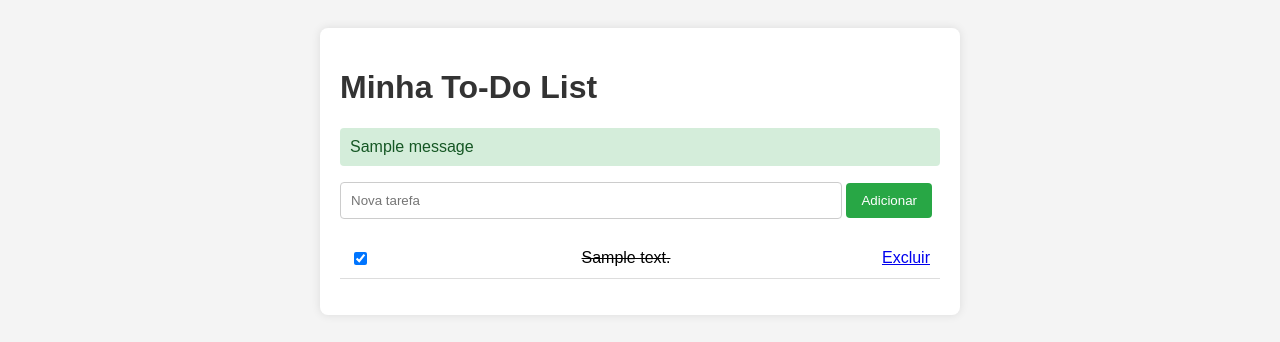
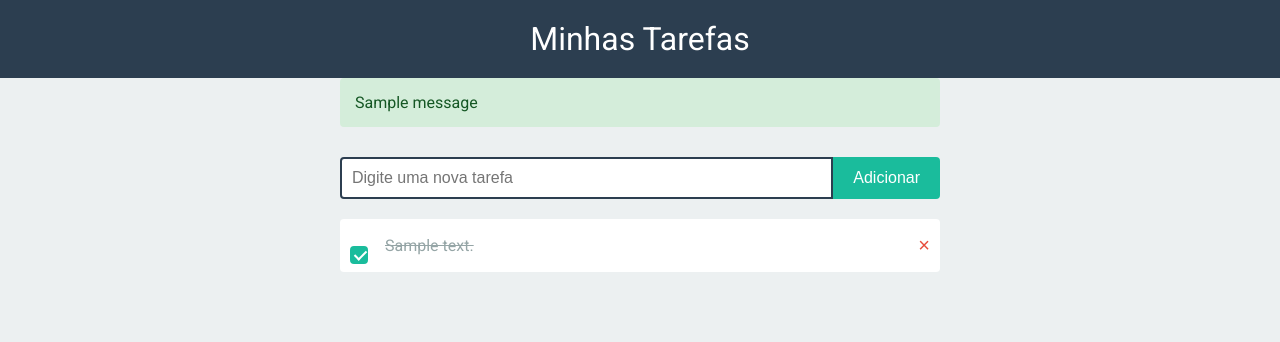
Before and after one commit to DodoJota/todo, a Flask app: template templates/index.html in a window 1280 px wide. Shown: the top 342 px of the page. Run offline with Flask 3, Linux system fonts and the light colour scheme; the template is opened without the code that fills it: values that come from a table or form of the project are taken from there, others are empty; tables that the repository leaves empty hold one stand-in row (values such as "Sample post"); one stand-in notice (Sample message) is shown.

Commit message:
All running smoothly

```diff
--- a/app.py
+++ b/app.py
@@ -1,7 +1,5 @@
 from flask import Flask, render_template, flash, redirect, url_for, request, jsonify
 from flask_sqlalchemy import SQLAlchemy
-import os
-
 
 app = Flask(__name__)
 app.config['SQLALCHEMY_DATABASE_URI'] = 'sqlite:///todo.db'
@@ -15,20 +13,23 @@ class Todo(db.Model):
     content = db.Column(db.String(200), nullable=False)
     completed = db.Column(db.Boolean, default=False)
 
+with app.app_context():
+    db.create_all()
+
 @app.route('/')
 def index():
     todos = Todo.query.all()
-    return render_template(index.html, todos=todos)
+    return render_template('index.html', todos=todos)
 
 @app.route('/add', methods=['POST'])
 def add():
-    content = request.form('content')
+    content = request.form['content']
     new_todo = Todo(content=content)
 
     try:
         db.session.add(new_todo)
         db.session.commit()
-        flash('Tarefa adicionada!','success')
+        flash('Tarefa adicionada!', 'success')
         return redirect(url_for('index'))
     except:
         flash('Erro ao adicionar tarefa!', 'error')
@@ -43,19 +44,20 @@ def complete(id):
     try:
         db.session.commit()
         message = 'Parabéns por concluir a tarefa!' if todo.completed else 'Tarefa desmarcada como não concluída.'
-        return jsonify({'status': 'success', 'message': message})
+        return jsonify({'status': 'success', 'message': message, 'category': 'success'})
     except:
-         return jsonify({'status': 'error'}), 500
+        return jsonify({'status': 'error', 'message': 'Erro ao atualizar tarefa.', 'category': 'error'}), 500
 
 @app.route('/delete/<int:id>', methods=['POST'])
-def delete():
+def delete(id):
     todo = Todo.query.get_or_404(id)
 
     try:
         db.session.delete(todo)
         db.session.commit()
-        flash('Tarefa excluída!', 'success')
-        return redirect(url_for('index'))
+        return jsonify({'status': 'success', 'message': 'Tarefa excluída!', 'category': 'success'})
     except:
-        flash('Erro ao excluir tarefa', 'error')
-        return redirect(url_for('index'))
+        return jsonify({'status': 'error', 'message': 'Erro ao excluir tarefa.', 'category': 'error'}), 500
+
+if __name__ == '__main__':
+    app.run(debug=True)
--- a/static/js/css/styles.css
+++ /dev/null
@@ -1,71 +0,0 @@
-body {
-    font-family: Arial, sans-serif;
-    background-color: #f4f4f4;
-    display: flex;
-    flex-direction: column;
-    align-items: center;
-    padding: 20px;
-}
-
-.container {
-    max-width: 600px;
-    width: 100%;
-    background-color: #fff;
-    padding: 20px;
-    border-radius: 8px;
-    box-shadow: 0 0 10px rgba(0, 0, 0, 0.1);
-}
-
-h1 {
-    color: #333;
-}
-
-form {
-    margin-bottom: 20px;
-}
-
-input[type="text"] {
-    padding: 10px;
-    width: 80%;
-    border: 1px solid #ccc;
-    border-radius: 4px;
-}
-
-button {
-    padding: 10px 15px;
-    border: none;
-    background-color: #28a745;
-    color: white;
-    border-radius: 4px;
-    cursor: pointer;
-}
-
-button:hover {
-    background-color: #218838;
-}
-
-ul {
-    list-style-type: none;
-    padding: 0;
-}
-
-.todo-item {
-    display: flex;
-    align-items: center;
-    justify-content: space-between;
-    padding: 10px;
-    border-bottom: 1px solid #ddd;
-}
-
-.flash-message {
-    padding: 10px;
-    margin-bottom: 10px;
-    border-radius: 4px;
-    background-color: #d4edda;
-    color: #155724;
-}
-
-.flash-message.error {
-    background-color: #f8d7da;
-    color: #721c24;
-}
--- /dev/null
+++ b/static/styles.css
@@ -0,0 +1,210 @@
+/* Definição das cores */
+:root {
+    --primary-color: #2C3E50;       /* Azul Escuro */
+    --secondary-color: #1ABC9C;     /* Turquesa */
+    --accent-color: #E74C3C;        /* Vermelho */
+    --background-color: #ECF0F1;    /* Cinza Claro */
+    --text-color: #2C3E50;          /* Azul Escuro */
+    --completed-color: #95A5A6;     /* Cinza Médio */
+}
+
+/* Reset básico */
+* {
+    margin: 0;
+    padding: 0;
+    box-sizing: border-box;
+}
+
+/* Estilos base */
+body {
+    font-family: 'Roboto', sans-serif;
+    background-color: var(--background-color);
+    color: var(--text-color);
+}
+
+header {
+    background-color: var(--primary-color);
+    color: #fff;
+    padding: 20px 0;
+    text-align: center;
+}
+
+h1 {
+    margin: 0;
+    font-weight: normal;
+}
+
+.container {
+    width: 90%;
+    max-width: 600px;
+    margin: 30px auto;
+}
+
+/* Formulário */
+#add-form {
+    display: flex;
+    margin-bottom: 20px;
+}
+
+#add-form input[type="text"] {
+    flex: 1;
+    padding: 10px;
+    border: 2px solid var(--primary-color);
+    border-radius: 4px 0 0 4px;
+    font-size: 16px;
+}
+
+#add-form button {
+    padding: 0 20px;
+    background-color: var(--secondary-color);
+    border: none;
+    color: #fff;
+    font-size: 16px;
+    cursor: pointer;
+    border-radius: 0 4px 4px 0;
+    transition: background-color 0.3s;
+}
+
+#add-form button:hover {
+    background-color: #16a085;
+}
+
+/* Lista de tarefas */
+#todo-list {
+    list-style-type: none;
+    padding: 0;
+    margin: 0;
+}
+
+#todo-list li {
+    display: flex;
+    align-items: center;
+    background-color: #fff;
+    padding: 15px 10px;
+    margin-bottom: 10px;
+    border-radius: 4px;
+}
+
+#todo-list li:hover {
+    background-color: #f0f0f0;
+}
+
+/* Checkbox personalizado */
+.checkbox-container {
+    display: inline-block;
+    position: relative;
+    padding-left: 25px;
+    margin-right: 10px;
+    cursor: pointer;
+    user-select: none;
+}
+
+.checkbox-container input {
+    position: absolute;
+    opacity: 0;
+    cursor: pointer;
+}
+
+.checkbox-container .checkmark {
+    position: absolute;
+    top: 0;
+    left: 0;
+    height: 18px;
+    width: 18px;
+    background-color: #fff;
+    border: 2px solid var(--primary-color);
+    border-radius: 4px;
+}
+
+.checkbox-container input:checked ~ .checkmark {
+    background-color: var(--secondary-color);
+    border-color: var(--secondary-color);
+}
+
+.checkbox-container .checkmark:after {
+    content: "";
+    position: absolute;
+    display: none;
+}
+
+.checkbox-container input:checked ~ .checkmark:after {
+    display: block;
+}
+
+.checkbox-container .checkmark:after {
+    left: 5px;
+    top: 0px;
+    width: 5px;
+    height: 10px;
+    border: solid white;
+    border-width: 0 2px 2px 0;
+    transform: rotate(45deg);
+}
+
+.todo-content {
+    flex: 1;
+    font-size: 16px;
+    word-break: break-word;
+}
+
+.completed {
+    text-decoration: line-through;
+    color: var(--completed-color);
+}
+
+.delete-button {
+    background-color: transparent;
+    border: none;
+    color: var(--accent-color);
+    font-size: 20px;
+    cursor: pointer;
+    margin-left: 10px;
+    transition: color 0.3s;
+}
+
+.delete-button:hover {
+    color: #c0392b;
+}
+
+/* Mensagens flash */
+.flashes {
+    list-style-type: none;
+    padding: 0;
+    margin: 0 auto 20px auto;
+    width: 90%;
+    max-width: 600px;
+}
+
+.flashes li {
+    padding: 15px;
+    margin-bottom: 10px;
+    border-radius: 4px;
+    font-size: 16px;
+}
+
+.success {
+    background-color: #d4edda;
+    color: #155724;
+}
+
+.error {
+    background-color: #f8d7da;
+    color: #721c24;
+}
+
+/* Responsividade */
+@media (max-width: 500px) {
+    #add-form {
+        flex-direction: column;
+    }
+
+    #add-form input[type="text"] {
+        border-radius: 4px 4px 0 0;
+    }
+
+    #add-form button {
+        border-radius: 0 0 4px 4px;
+        width: 100%;
+        margin-top: 5px;
+    }
+}
--- a/templates/index.html
+++ b/templates/index.html
@@ -1,44 +1,54 @@
 <!DOCTYPE html>
-<html lang="pt-BR">
+<html lang="pt-br">
 <head>
     <meta charset="UTF-8">
-    <title>To-Do List</title>
-    <link rel="stylesheet" href="{{ url_for('static', filename='css/styles.css') }}">
+    <title>Lista de Tarefas</title>
+    <!-- Fonte Google -->
+    <link href="https://fonts.googleapis.com/css2?family=Roboto&display=swap" rel="stylesheet">
+    <!-- Arquivo CSS -->
+    <link rel="stylesheet" href="{{ url_for('static', filename='styles.css') }}">
 </head>
 <body>
-    <div class="container">
-        <h1>Minha To-Do List</h1>
+    <!-- Cabeçalho -->
+    <header>
+        <h1>Minhas Tarefas</h1>
+    </header>
 
-        <!-- Bloco para mensagens flash -->
-        <ul class="flashes">
+    <!-- Mensagens flash -->
     {% with messages = get_flashed_messages(with_categories=true) %}
       {% if messages %}
+        <ul class="flashes">
           {% for category, message in messages %}
-                        <li class="flash-message {{ category }}">{{ message }}</li>
+            <li class="{{ category }}">{{ message }}</li>
           {% endfor %}
+        </ul>
       {% endif %}
     {% endwith %}
-        </ul>
 
-        <!-- Formulário para adicionar tarefas -->
-        <form action="/add" method="POST">
-            <input type="text" name="content" placeholder="Nova tarefa" required>
+    <!-- Conteúdo principal -->
+    <div class="container">
+        <!-- Formulário para adicionar nova tarefa -->
+        <form action="{{ url_for('add') }}" method="post" id="add-form">
+            <input type="text" name="content" placeholder="Digite uma nova tarefa" required>
             <button type="submit">Adicionar</button>
         </form>
 
         <!-- Lista de tarefas -->
-        <ul>
+        <ul id="todo-list">
         {% for todo in todos %}
-                <li>
-                    <div class="todo-item">
-                        <input type="checkbox" data-id="{{ todo.id }}" {% if todo.completed %}checked{% endif %}>
-                        <span {% if todo.completed %}style="text-decoration: line-through;"{% endif %}>{{ todo.content }}</span>
-                        <a href="/delete/{{ todo.id }}">Excluir</a>
-                    </div>
+            <li data-id="{{ todo.id }}">
+                <label class="checkbox-container">
+                    <input type="checkbox" class="complete-checkbox" {% if todo.completed %} checked {% endif %}>
+                    <span class="checkmark"></span>
+                </label>
+                <span class="todo-content {% if todo.completed %}completed{% endif %}">{{ todo.content }}</span>
+                <button class="delete-button">×</button>
             </li>
         {% endfor %}
         </ul>
     </div>
-    <script src="{{ url_for('static', filename='js/main.js') }}" defer></script>
+
+    <!-- Arquivo JavaScript -->
+    <script src="{{ url_for('static', filename='main.js') }}"></script>
 </body>
 </html>
```
Also changed, not shown: static/js/js/main.js (deleted, +0 -44 lines), static/js/main.js (deleted, +0 -44 lines), static/main.js (added, +86 -0 lines), 1 other file. Lines whose indentation alone changed are shown as unchanged.
